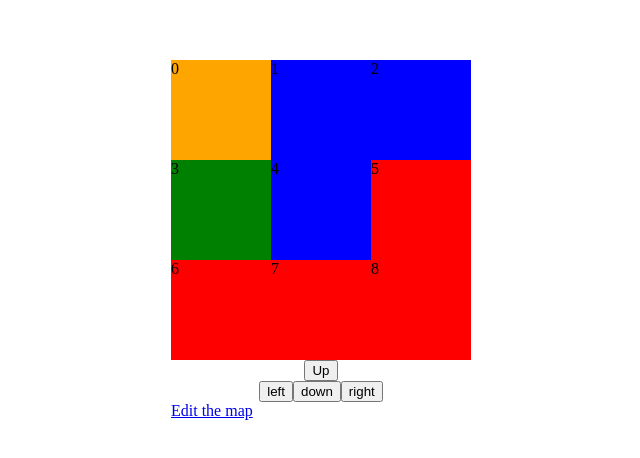
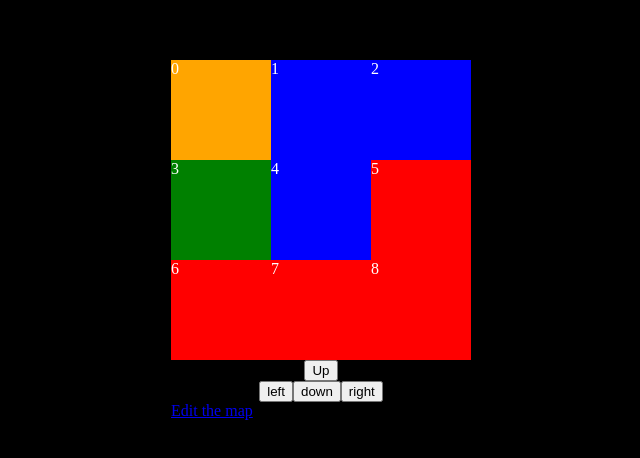
Before and after one commit to lafusew/react-tiles, a React (Create React App) app: page / in a window 1280 px wide. Shown: the part 160-618 px from the top of the page, without its empty margins (319-959 px from the left). Built offline with nearby package versions, Linux system fonts and the light colour scheme.

Commit message:
-app handle tile key value changes

```diff
--- a/src/App.tsx
+++ b/src/App.tsx
@@ -3,7 +3,7 @@ import { map } from 'data/map.data.json';
 import React, { useState } from 'react';
 import { createUseStyles } from 'react-jss';
 import { Route, Switch } from 'react-router-dom';
-import { FullMapInfo, Map } from 'store/Map.context';
+import { FullMapInfo, Map, TileKeys } from 'store/Map.context';
 import { MapCreator } from 'tool/MapCreator';
 
 const useStyles = createUseStyles({
@@ -13,7 +13,9 @@ const useStyles = createUseStyles({
     justifyContent:'center',
     flexDirection: 'column',
     width:'100vw',
-    height:'100vh'
+    height:'100vh',
+    background: 'black',
+    color: 'white'
   }
 })
 
@@ -24,10 +26,10 @@ function App() {
   const [ currentMap, setCurrentMap ] = useState<Map>(map);
   const [dataStr, setDataStr] = useState('');
 
-  const handleMapModification = (tilePos: {row: number, column: number}, value: string) => {
+  const handleMapModification = (tilePos: {row: number, column: number}, key: TileKeys, value: any) => {
     setCurrentMap((map) => {
       let ancienMap = map;
-      ancienMap[tilePos.row][tilePos.column] = value;
+      ancienMap[tilePos.row][tilePos.column][key] = value as never;
       setDataStr("data:text/json;charset=utf-8," + encodeURIComponent(JSON.stringify(ancienMap)));
 
       return ancienMap;
```
